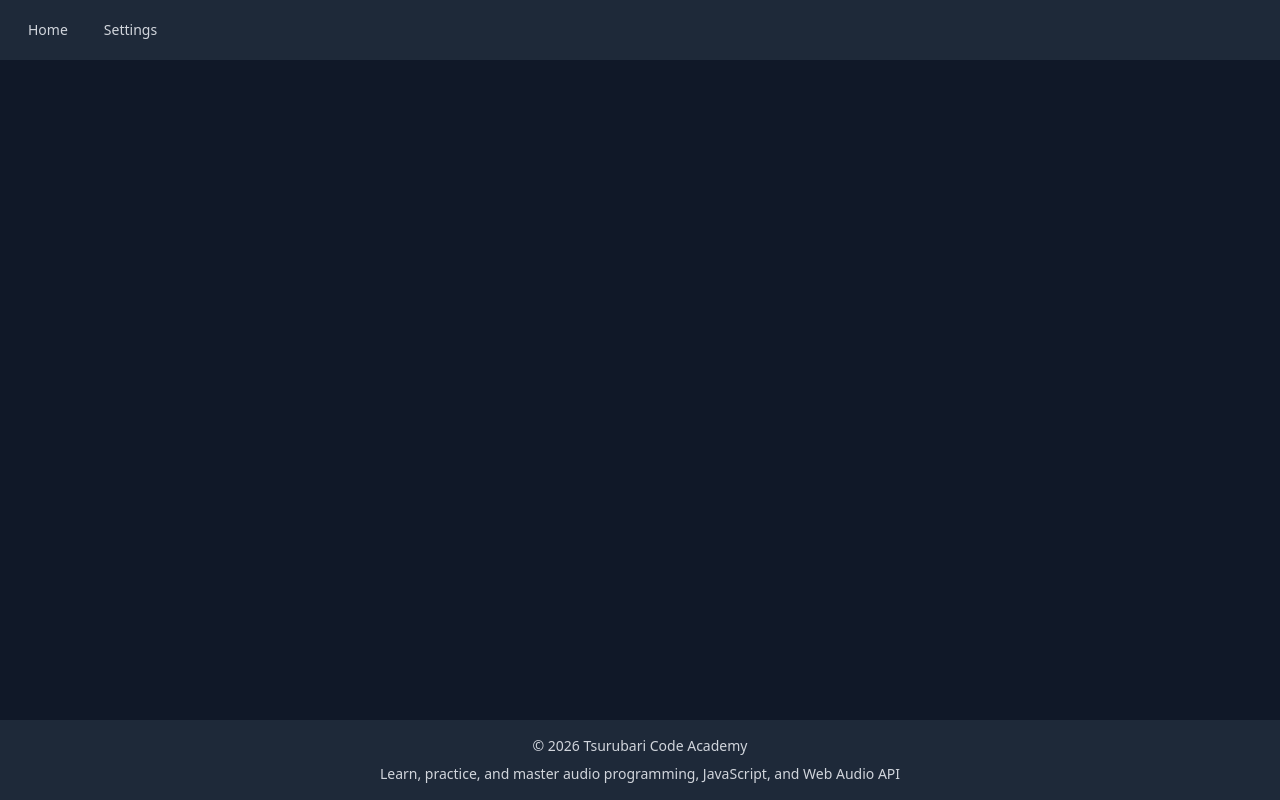
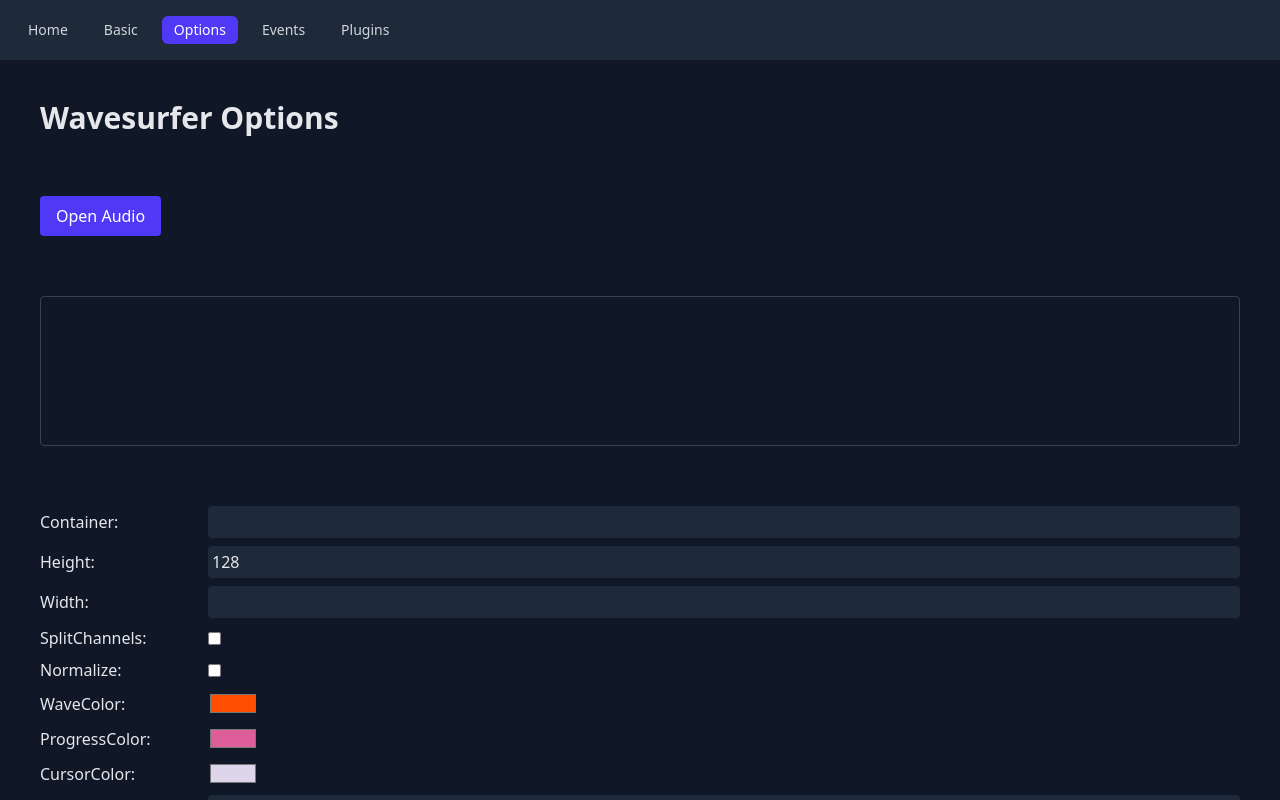
Before and after one commit to tsurubaso/sanbagierboSound, a React (Vite) app: page /option in a window 1280 px wide. Shown: the top 800 px of the page. Built offline with nearby package versions, Linux system fonts and the light colour scheme.

Commit message:
presentation complete de wavesurfer avant plugins

```diff
--- a/main.js
+++ b/main.js
@@ -15,6 +15,7 @@
   });
 
   win.loadURL("http://localhost:5173"); // Vite or React dev server
+  win.setMenuBarVisibility(false);
 }
 
 app.whenReady().then(createWindow);
--- a/src/App.jsx
+++ b/src/App.jsx
@@ -1,14 +1,20 @@
 import { Routes, Route } from "react-router-dom";
 import Layout from "./layout/Layout";
 import Home from "./pages/Home";
-import Settings from "./pages/settings";
+import Basic from "./pages/Basic";
+import Option from "./pages/Option";
+import Events from "./pages/Events";
+import Plugins from "./pages/Plugins";
 
 export default function App() {
   return (
     <Layout>
       <Routes>
         <Route path="/" element={<Home />} />
-        <Route path="/settings" element={<Settings />} />
+        <Route path="/basic" element={<Basic />} />
+        <Route path="/option" element={<Option />} />
+        <Route path="/events" element={<Events />} />
+        <Route path="/plugins" element={<Plugins />} />
       </Routes>
     </Layout>
   );
--- a/src/components/Header.jsx
+++ b/src/components/Header.jsx
@@ -11,8 +11,19 @@
       <NavLink to="/" className={linkStyle} end>
         Home
       </NavLink>
-      <NavLink to="/settings" className={linkStyle}>
-        Settings
+      <NavLink to="/basic" className={linkStyle}>
+        Basic
+      </NavLink>
+      <NavLink to="/option" className={linkStyle}>
+        Options
+      </NavLink>
+
+      <NavLink to="/events" className={linkStyle}>
+        Events
+      </NavLink>
+
+      <NavLink to="/plugins" className={linkStyle}>
+        Plugins
       </NavLink>
     </div>
   );
--- /dev/null
+++ b/src/pages/Basic.jsx
@@ -0,0 +1,55 @@
+// File: src/pages/Basic.jsx
+import { useRef, useState } from "react";
+import WaveSurfer from "wavesurfer.js";
+
+export default function Basic() {
+  const containerRef = useRef(null);
+  const waveRef = useRef(null);
+  const [file, setFile] = useState(null); // { url, path }
+
+  const loadAudio = async () => {
+    const audio = await window.electronAPI.openAudio();
+    if (!audio) return;
+
+    setFile(audio);
+
+    // Cleanup previous instance
+    if (waveRef.current) {
+      waveRef.current.destroy();
+      waveRef.current = null;
+    }
+
+    const ws = WaveSurfer.create({
+      container: containerRef.current,
+      waveColor: 'rgb(200, 0, 200)',
+      progressColor: 'rgb(100, 0, 100)',
+      height: 150,
+    });
+
+    waveRef.current = ws;
+
+    ws.load(audio.url);
+
+    ws.on('click', () => ws.play());
+  };
+
+  return (
+    <div className="p-6 text-gray-200 space-y-4">
+      <h1 className="text-3xl font-bold">Basic Wavesurfer Example</h1>
+      <p className="text-gray-300">
+        Load a local audio file and play it by clicking the waveform.
+      </p>
+      <button
+        className="px-4 py-2 bg-indigo-600 text-white rounded"
+        onClick={loadAudio}
+      >
+        Open Audio
+      </button>
+
+      <div
+        ref={containerRef}
+        className="w-full h-[150px] border border-gray-700 rounded"
+      />
+    </div>
+  );
+}
--- /dev/null
+++ b/src/pages/Events.jsx
@@ -0,0 +1,79 @@
+// File: src/pages/Events.jsx
+import React from "react";
+
+
+const eventDescriptions = [
+{
+category: "Loading",
+events: [
+{ name: "load", desc: "Fires when audio loading begins." },
+{ name: "loading", desc: "Continuously emits loading progress as a percentage." },
+{ name: "decode", desc: "Emitted when the audio file is decoded into PCM." },
+{ name: "ready", desc: "Audio is decoded and ready to play." },
+],
+},
+{
+category: "Rendering",
+events: [
+{ name: "redraw", desc: "Waveform drawing begins." },
+{ name: "redrawcomplete", desc: "All waveform channels are drawn completely." },
+],
+},
+{
+category: "Playback",
+events: [
+{ name: "play", desc: "Playback starts." },
+{ name: "pause", desc: "Playback pauses." },
+{ name: "finish", desc: "Playback reaches the end of the audio file." },
+{ name: "timeupdate", desc: "Emits continuously as the playback position changes." },
+],
+},
+{
+category: "User Interaction",
+events: [
+{ name: "seeking", desc: "User jumps to a new position in the waveform." },
+{ name: "interaction", desc: "User interacts with the waveform (click or drag)." },
+{ name: "click", desc: "User clicks somewhere on the waveform." },
+{ name: "drag", desc: "User drags the cursor across the waveform." },
+{ name: "scroll", desc: "The visible portion of the waveform scrolls/pans." },
+],
+},
+{
+category: "Controls",
+events: [
+{ name: "zoom", desc: "Fires when zoom level changes (minPxPerSec)." },
+],
+},
+{
+category: "Lifecycle",
+events: [
+{ name: "destroy", desc: "Right before the WaveSurfer instance is destroyed." },
+],
+},
+];
+
+
+export default function Events() {
+return (
+<div className="p-6 text-gray-200 space-y-6">
+<h1 className="text-3xl font-bold mb-4">WaveSurfer Events</h1>
+
+
+{eventDescriptions.map((group) => (
+<div key={group.category} className="bg-gray-800 p-4 rounded-lg shadow">
+<h2 className="text-xl font-semibold mb-3 text-indigo-300">
+{group.category}
+</h2>
+<ul className="list-disc ml-6 space-y-2 text-gray-300">
+{group.events.map((ev) => (
+<li key={ev.name}>
+<span className="font-bold text-white">{ev.name}</span>
+<span className="text-gray-400"> — {ev.desc}</span>
+</li>
+))}
+</ul>
+</div>
+))}
+</div>
+);
+}
--- /dev/null
+++ b/src/pages/Option.jsx
@@ -0,0 +1,155 @@
+// File: src/pages/Option.jsx
+import { useRef, useState } from "react";
+import WaveSurfer from "wavesurfer.js";
+
+export default function Option() {
+  const containerRef = useRef(null);
+  const waveRef = useRef(null);
+  const [file, setFile] = useState(null);
+  const [options, setOptions] = useState({
+ container: null, // will be set dynamically
+    height: 128,
+    width: null, // allow full container width
+    splitChannels: false,
+    normalize: false,
+    waveColor: '#ff4e00',
+    progressColor: '#dd5e98',
+    cursorColor: '#ddd5e9',
+    cursorWidth: 2,
+    barWidth: NaN,
+    barGap: NaN,
+    barRadius: NaN,
+    barHeight: NaN,
+    barAlign: '',
+    minPxPerSec: 1,
+    fillParent: true,
+    url: null,
+    mediaControls: true,
+    autoplay: false,
+    interact: true,
+    dragToSeek: false,
+    hideScrollbar: false,
+    audioRate: 1,
+    autoScroll: true,
+    autoCenter: true,
+    sampleRate: 8000,
+  });
+
+  const loadAudio = async () => {
+    const audio = await window.electronAPI.openAudio();
+    if (!audio) return;
+
+    setFile(audio);
+
+    if (waveRef.current) {
+      waveRef.current.destroy();
+      waveRef.current = null;
+    }
+
+    const wsOptions = { ...options, container: containerRef.current, url: audio.url };
+    const ws = WaveSurfer.create(wsOptions);
+    waveRef.current = ws;
+
+    ws.on('ready', () => {
+      ws.setTime(10); // example of setting initial time
+    });
+  };
+
+  const handleOptionChange = (key, rawValue, type) => {
+    setOptions(prev => {
+      let value = rawValue;
+      if (type === 'number') {
+        // Empty string -> store NaN so WaveSurfer treats it as unset
+        value = rawValue === '' ? NaN : Number(rawValue);
+      } else if (type === 'boolean') {
+        value = Boolean(rawValue);
+      }
+
+      const newOptions = { ...prev, [key]: value };
+      if (waveRef.current) waveRef.current.setOptions(newOptions);
+      return newOptions;
+    });
+  };
+
+  const renderInputForKey = (key) => {
+    const val = options[key];
+    const isColor = key.toLowerCase().includes('color');
+    const isBoolean = typeof val === 'boolean';
+    const isNumber = typeof val === 'number' && !Number.isNaN(val);
+
+    // For numeric values that are NaN, show empty string in input
+    const displayValue = typeof val === 'number' ? (Number.isNaN(val) ? '' : String(val)) : val ?? '';
+
+    if (isColor) {
+      return (
+        <input
+          type="color"
+          value={displayValue || '#000000'}
+          onChange={(e) => handleOptionChange(key, e.target.value, 'text')}
+        />
+      );
+    }
+
+    if (isBoolean) {
+      return (
+        <input
+          type="checkbox"
+          checked={Boolean(val)}
+          onChange={(e) => handleOptionChange(key, e.target.checked, 'boolean')}
+        />
+      );
+    }
+
+    // numeric inputs: use range for some keys, number for others
+    if (typeof val === 'number') {
+      return (
+        <input
+          type="text"
+          value={displayValue}
+          onChange={(e) => handleOptionChange(key, e.target.value, 'number')}
+          placeholder="(empty = unset)"
+          className="flex-1 bg-gray-800 text-gray-200 p-1 rounded"
+        />
+      );
+    }
+
+    // default text input
+    return (
+      <input
+        type="text"
+        value={displayValue}
+        onChange={(e) => handleOptionChange(key, e.target.value, 'text')}
+        className="flex-1 bg-gray-800 text-gray-200 p-1 rounded"
+      />
+    );
+  };
+
+  return (
+    <div className="p-6 text-gray-200 space-y-15">
+      <h1 className="text-3xl font-bold">Wavesurfer Options</h1>
+      <button
+        className="px-4 py-2 bg-indigo-600 text-white rounded"
+        onClick={loadAudio}
+      >
+        Open Audio
+      </button>
+
+      <div ref={containerRef} className="w-full h-[150px] border border-gray-700 rounded" />
+
+      <div className="space-y-2 mt-4">
+        {Object.keys(options).map(key => (
+          <div key={key} className="flex items-center gap-2">
+            <label className="w-40 capitalize">{key}:</label>
+            {renderInputForKey(key)}
+          </div>
+        ))}
+      </div>
+
+      <textarea
+        className="w-full h-40 mt-4 bg-gray-900 text-gray-200 p-2 rounded"
+        value={JSON.stringify(options, null, 2)}
+        readOnly
+      />
+    </div>
+  );
+}
--- /dev/null
+++ b/src/pages/Plugins.jsx
@@ -0,0 +1,29 @@
+// File: src/pages/Plugins.jsx
+import React from "react";
+
+
+export default function Plugins() {
+return (
+<div className="p-6 text-gray-200 space-y-4">
+<h1 className="text-3xl font-bold mb-4">WaveSurfer Plugins</h1>
+<p className="text-gray-300">
+Cette page servira d’introduction générale aux plugins de WaveSurfer.
+</p>
+<p className="text-gray-400">
+Ici nous allons expliquer à quoi servent les plugins, comment ils s’intègrent,
+et décider si on présente tout sur une seule page ou si on sépare par catégories.
+</p>
+
+
+<div className="bg-gray-800 p-4 rounded-lg shadow">
+<h2 className="text-xl font-semibold text-indigo-300 mb-2">Plan proposé</h2>
+<ul className="list-disc ml-6 space-y-1 text-gray-300">
+<li>Présentation rapide : à quoi sert un plugin ?</li>
+<li>Liste générale des plugins disponibles</li>
+<li>Découpage possible : une seule page ou une page par plugin</li>
+<li>Exemples d’intégration simple</li>
+</ul>
+</div>
+</div>
+);
+}
--- a/src/pages/settings.jsx
+++ /dev/null
@@ -1,8 +0,0 @@
-export default function Settings() {
-  return (
-    <div className="p-6 text-gray-200">
-      <h1 className="text-2xl font-bold mb-2">Settings</h1>
-      <p>Settings page placeholder.</p>
-    </div>
-  );
-}
```
